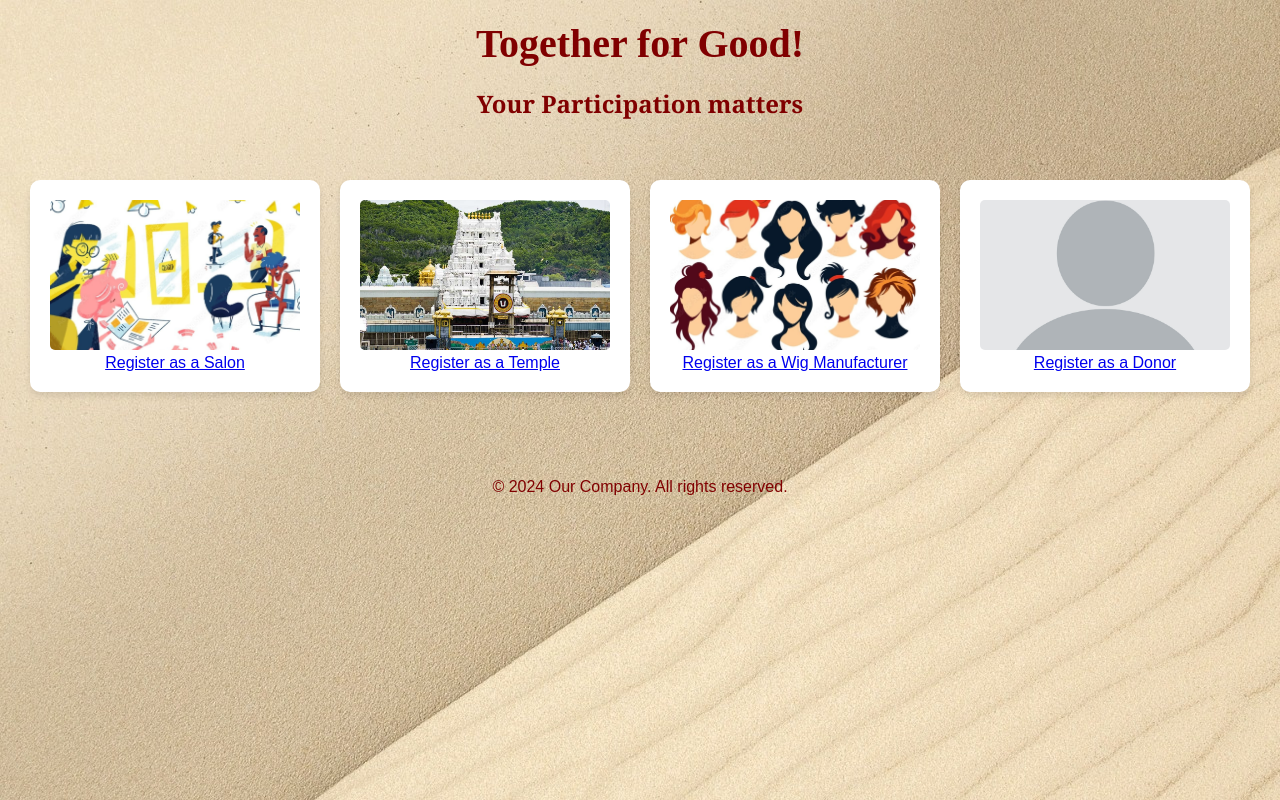
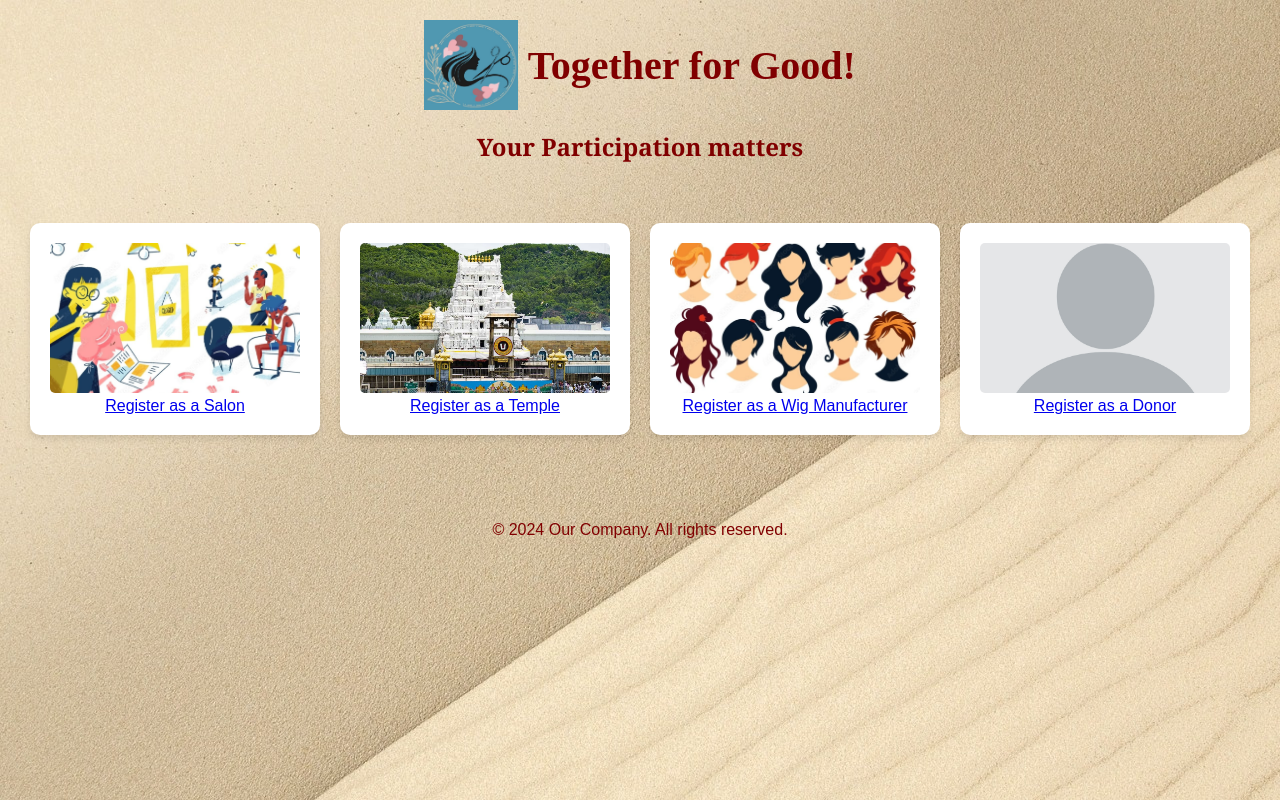
Before and after one commit to Aryan4912/strands_of_strength.github.io, a plain HTML site: page signup.html in a window 1280 px wide. Drawn offline with Linux system fonts and the light colour scheme.

Commit message:
signup.html

```diff
--- a/signup.html
+++ b/signup.html
@@ -18,6 +18,18 @@
             color: maroon;
             padding: 20px 10px;
             text-align: center;
+        }
+
+        .header-content {
+            display: flex;
+            align-items: center;
+           justify-content: center;
+        }
+
+        .header-logo {
+            height: 90px; /* Adjust size as needed */
+            width: auto;
+            margin-right: 10px; /* Space between logo and text */
         }
 
         header h1 {
@@ -74,10 +86,14 @@
 </head>
 <body>
 
-<header>
-    <h1>Together for Good!</h1>
-    <h2>Your Participation matters</h2>
-</header>
+    <header>
+        <div class="header-content">
+            <img src="logowebsite.jpg" alt="Logo" class="header-logo">
+            <h1>Together for Good!</h1>
+        </div>
+        <h2>Your Participation matters</h2>
+    </header>
+
 
 
 <section class="options">
```
